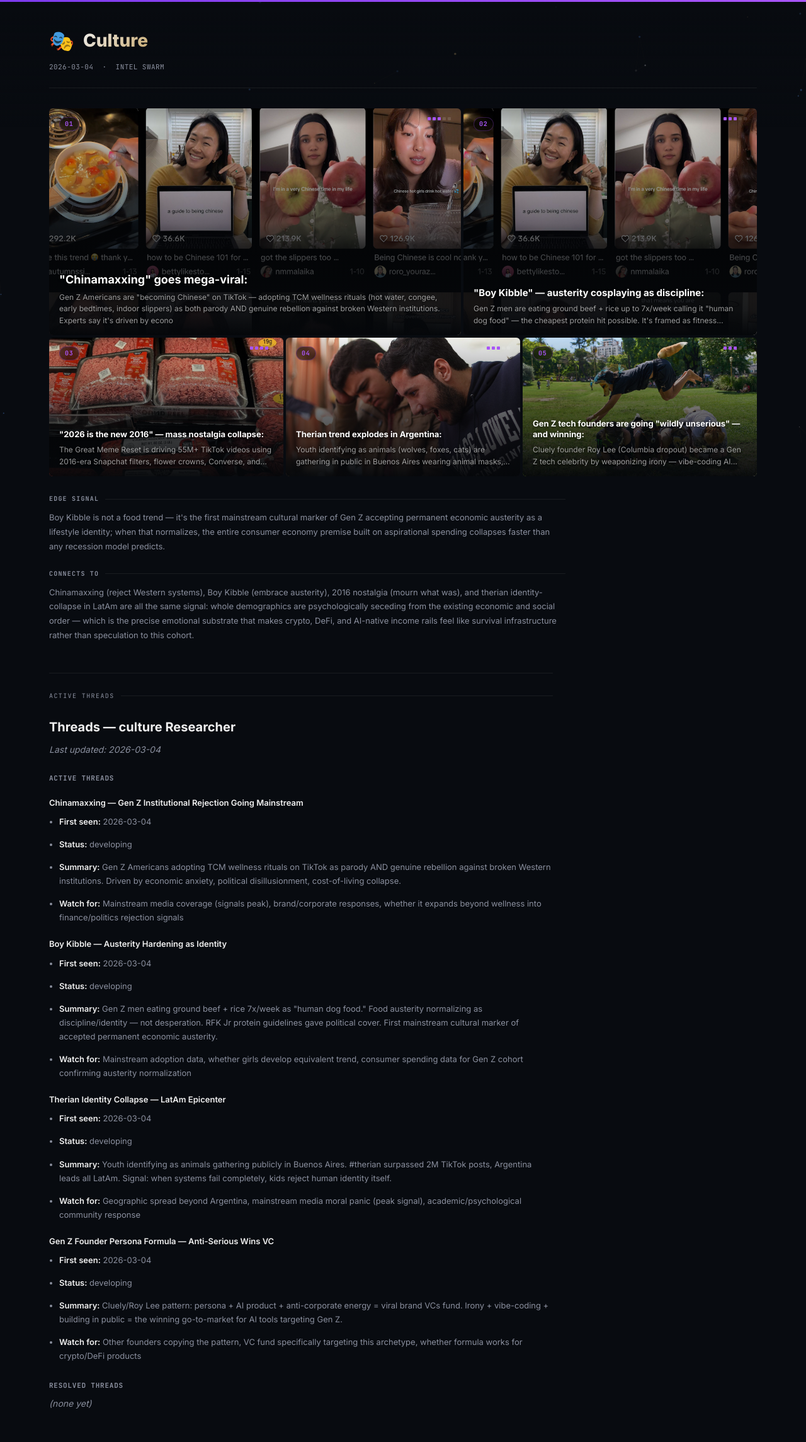
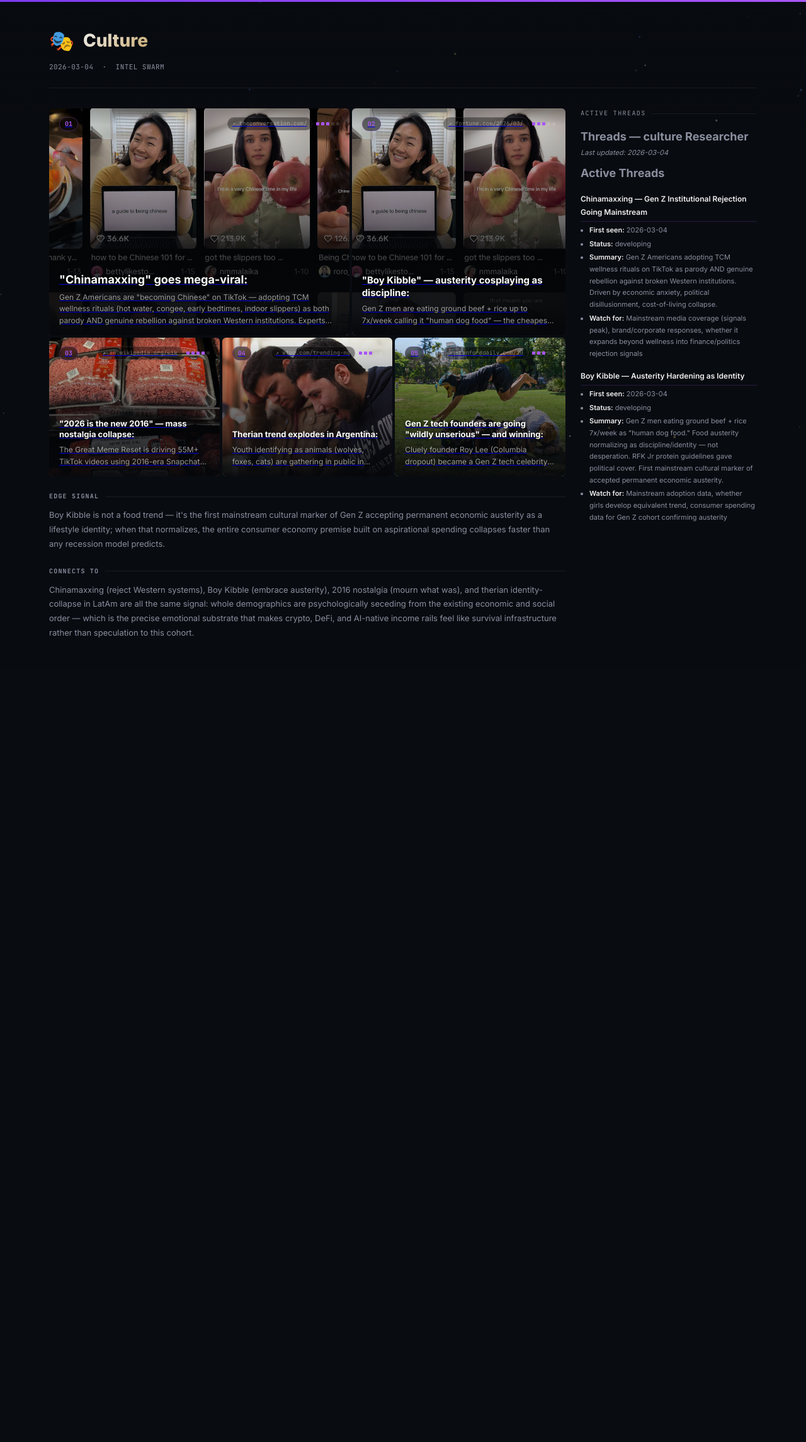
Before and after one commit to outsmartchad/intel-swarm, a Flask app: page /domain/culture?lang=en in a window 1280 px wide. Shown: the part 97-2386 px from the top of the page at 63% size. After the commit the page ends 1109 px from the top, so only its background shows below. Run offline with Flask 3, Linux system fonts and the light colour scheme.

Commit message:
feat: clickable findings + threads sidebar restored
- extract_findings() now extracts first source URL per finding
- Finding cards: <a href target=_blank> if URL found, <div> if not
- Source domain shown as badge top-right (↗ domain.com)
- Threads sidebar back on right side (sticky, scrollable)
- Archive dates moved into sidebar (vertical list)
- Two-col layout: main grid (flex-1) + sidebar (280px)
- Sidebar uses domain accent color for thread headings

```diff
--- a/web/server.py
+++ b/web/server.py
@@ -111,25 +111,27 @@ def get_latest_date():
     d = get_dates(); return d[0] if d else "2026-03-04"
 
 def extract_findings(raw):
-    """Parse researcher markdown → list of {title, body, score} dicts"""
+    """Parse researcher markdown → list of {title, body, score, url} dicts"""
     if not raw: return []
     findings = []
     pattern = re.finditer(r'\*\*(.+?)\*\*[:\s—–-]*(.+?)(?=\n[-*]|\n\n|\Z)', raw, re.DOTALL)
     for m in pattern:
         title = m.group(1).strip()
         body_raw = m.group(2).strip()
-        # Extract inline score tag [SCORE:N] or [★★★★☆] if present
-        score = 3  # default
+        # Extract inline score tag
+        score = 3
         score_m = re.search(r'\[SCORE[:\s]*([1-5])\]', body_raw, re.IGNORECASE)
         if score_m:
             score = int(score_m.group(1))
             body_raw = body_raw[:score_m.start()].strip()
-        # Boost score for keywords
         elif any(k in title.lower() for k in ['breaking','critical','urgent','war','attack','collapse','ban','crash']):
             score = 4
+        # Extract first source URL
+        url_m = re.search(r'https?://[^\s\)\]\"\'<>,]+', body_raw)
+        source_url = url_m.group(0).rstrip('.,;)') if url_m else None
         body = re.sub(r'\s+', ' ', body_raw)[:240]
         if len(title) > 10 and len(title) < 200:
-            findings.append({"title": title, "body": body, "score": score})
+            findings.append({"title": title, "body": body, "score": score, "url": source_url})
     return findings[:5]
 
 def top_score(findings):
--- a/web/templates/domain.html
+++ b/web/templates/domain.html
@@ -12,92 +12,88 @@
   position: sticky; top: 88px; z-index: 98;
 }
 
+/* ── PAGE LAYOUT ── */
+.domain-wrap {
+  display: grid;
+  grid-template-columns: 1fr 280px;
+  gap: 24px;
+  align-items: start;
+}
+.domain-main { min-width: 0; }
+.domain-sidebar {
+  position: sticky; top: 116px;
+  max-height: calc(100vh - 140px);
+  overflow-y: auto; scrollbar-width: thin;
+  scrollbar-color: #2a2e3a transparent;
+}
+.domain-sidebar::-webkit-scrollbar { width: 3px; }
+.domain-sidebar::-webkit-scrollbar-thumb { background: #2a2e3a; border-radius: 99px; }
+
 /* ── FINDINGS GRID ── */
 .findings-grid {
   display: grid;
   grid-template-columns: repeat(12, 1fr);
   gap: 4px;
-  margin-bottom: 28px;
+  margin-bottom: 20px;
 }
 
 .fcard {
   position: relative; overflow: hidden; border-radius: 6px;
-  background: #111418;
-  text-decoration: none; color: inherit;
-  display: flex; flex-direction: column;
-  cursor: default;
+  background: #111418; display: flex; flex-direction: column;
   transition: box-shadow .2s, transform .2s;
+  cursor: pointer;
 }
-.fcard:hover {
+.fcard[href]:hover, .fcard:hover {
   box-shadow: 0 0 0 2px {{ col2 }}80, 0 8px 32px rgba(0,0,0,.5);
   transform: translateY(-2px);
   z-index: 2;
 }
-
-/* Sizes */
 .fcard-hero     { grid-column: span 7; height: 360px; }
 .fcard-featured { grid-column: span 5; height: 360px; }
 .fcard-medium   { grid-column: span 4; height: 220px; }
 .fcard-small    { grid-column: span 4; height: 160px; }
 
-/* Background image */
 .fcard-bg {
   position: absolute; inset: 0;
   background-size: cover; background-position: center;
   transition: transform .5s ease;
 }
 .fcard:hover .fcard-bg { transform: scale(1.05); }
-.fcard-grad {
-  position: absolute; inset: 0;
-  background: linear-gradient(135deg, {{ col1 }} 0%, {{ col2 }} 100%);
-  opacity: .7;
-}
+.fcard-grad { position: absolute; inset: 0; background: linear-gradient(135deg, {{ col1 }} 0%, {{ col2 }} 100%); opacity: .7; }
 .fcard-overlay {
   position: absolute; inset: 0;
-  background: linear-gradient(to top,
-    rgba(5,7,10,.97) 0%,
-    rgba(5,7,10,.6) 45%,
-    rgba(5,7,10,.05) 100%
-  );
+  background: linear-gradient(to top, rgba(5,7,10,.97) 0%, rgba(5,7,10,.6) 45%, rgba(5,7,10,.05) 100%);
 }
 .fcard-hero .fcard-overlay, .fcard-featured .fcard-overlay {
-  background: linear-gradient(to top,
-    rgba(5,7,10,1) 0%,
-    rgba(5,7,10,.65) 40%,
-    rgba(5,7,10,.05) 100%
-  );
+  background: linear-gradient(to top, rgba(5,7,10,1) 0%, rgba(5,7,10,.65) 40%, rgba(5,7,10,.05) 100%);
 }
-
-/* Content */
 .fcard-content {
-  position: relative; z-index: 2; height: 100%;
-  padding: 14px 16px;
-  display: flex; flex-direction: column;
-  justify-content: space-between;
+  position: relative; z-index: 2; height: 100%; padding: 14px 16px;
+  display: flex; flex-direction: column; justify-content: space-between;
 }
-.fcard-top { display: flex; align-items: flex-start; justify-content: space-between; }
+.fcard-top { display: flex; align-items: flex-start; justify-content: space-between; gap: 6px; }
 .fcard-num {
   font-family: var(--mono); font-size: 10px; font-weight: 700;
-  color: {{ col2 }}; letter-spacing: .08em;
-  background: rgba(0,0,0,.5); backdrop-filter: blur(4px);
-  padding: 2px 8px; border-radius: 99px;
-  border: 1px solid {{ col2 }}44;
+  color: {{ col2 }}; background: rgba(0,0,0,.5); backdrop-filter: blur(4px);
+  padding: 2px 8px; border-radius: 99px; border: 1px solid {{ col2 }}44;
+  white-space: nowrap;
+}
+.fcard-link-badge {
+  font-family: var(--mono); font-size: 9px; color: rgba(255,255,255,.4);
+  background: rgba(0,0,0,.4); padding: 2px 7px; border-radius: 99px;
+  border: 1px solid rgba(255,255,255,.1); white-space: nowrap;
+  display: flex; align-items: center; gap: 4px;
 }
 .fcard-pips { display: flex; gap: 3px; align-items: center; }
 .fpip { width: 5px; height: 5px; border-radius: 1px; }
 .fpip.on  { background: {{ col2 }}; }
 .fpip.off { background: rgba(255,255,255,.12); }
-
 .fcard-bottom { display: flex; flex-direction: column; gap: 7px; }
-.fcard-title {
-  font-weight: 700; color: #fff; line-height: 1.3;
-  text-shadow: 0 1px 4px rgba(0,0,0,.8);
-}
+.fcard-title { font-weight: 700; color: #fff; line-height: 1.3; text-shadow: 0 1px 4px rgba(0,0,0,.8); }
 .fcard-hero     .fcard-title { font-size: 18px; }
 .fcard-featured .fcard-title { font-size: 15px; }
 .fcard-medium   .fcard-title { font-size: 13px; }
 .fcard-small    .fcard-title { font-size: 12px; }
-
 .fcard-body {
   font-size: 12px; color: rgba(255,255,255,.6); line-height: 1.55;
   display: -webkit-box; -webkit-box-orient: vertical; overflow: hidden;
@@ -108,13 +104,8 @@
 .fcard-medium   .fcard-body { -webkit-line-clamp: 2; }
 .fcard-small    .fcard-body { display: none; }
 
-.fcard-link {
-  font-family: var(--mono); font-size: 10px;
-  color: {{ col2 }}; letter-spacing: .04em;
-}
-
-/* Tail sections */
-.tail-section { max-width: 820px; margin-bottom: 12px; }
+/* ── TAIL SECTIONS ── */
+.tail-section { max-width: 100%; margin-bottom: 12px; }
 .tail-section h2 {
   font-family: var(--mono); font-size: 10px; letter-spacing: .12em;
   color: var(--muted); text-transform: uppercase; margin: 24px 0 10px;
@@ -126,17 +117,41 @@
 .tail-section a { color: var(--accent); font-family: var(--mono); font-size: 11px; }
 .tail-section ul { padding-left: 18px; }
 
+/* ── SIDEBAR ── */
+.sidebar-label {
+  font-family: var(--mono); font-size: 10px; color: var(--muted);
+  letter-spacing: .14em; margin-bottom: 14px;
+  display: flex; align-items: center; gap: 8px;
+}
+.sidebar-label::after { content: ''; flex: 1; height: 1px; background: var(--border); }
+.sidebar-threads { font-size: 12px; color: var(--muted); line-height: 1.7; }
+.sidebar-threads h3 {
+  font-size: 12px; font-weight: 600; color: var(--text);
+  margin: 16px 0 4px; padding-bottom: 4px;
+  border-bottom: 1px solid {{ col2 }}33;
+}
+.sidebar-threads h3:first-child { margin-top: 0; }
+.sidebar-threads strong { color: var(--text); font-weight: 600; }
+.sidebar-threads ul { padding-left: 14px; list-style: disc; }
+.sidebar-threads li { margin-bottom: 3px; font-size: 11px; }
+.sidebar-threads a { color: var(--accent); font-family: var(--mono); font-size: 10px; }
+.sidebar-threads p { font-size: 11px; margin-bottom: 8px; }
+
+/* Archive in sidebar */
+.sidebar-archive { margin-top: 24px; }
+.sidebar-archive .sidebar-label { margin-bottom: 10px; }
+
 /* Responsive */
-@media (max-width: 900px) {
+@media (max-width: 960px) {
+  .domain-wrap { grid-template-columns: 1fr; }
+  .domain-sidebar { position: static; max-height: none; margin-top: 32px; }
   .fcard-hero     { grid-column: span 12; height: 280px; }
   .fcard-featured { grid-column: span 12; height: 240px; }
   .fcard-medium   { grid-column: span 6;  height: 180px; }
   .fcard-small    { grid-column: span 6;  height: 140px; }
 }
 @media (max-width: 600px) {
-  .fcard-hero, .fcard-featured, .fcard-medium, .fcard-small {
-    grid-column: span 12; height: 180px;
-  }
+  .fcard-hero, .fcard-featured, .fcard-medium, .fcard-small { grid-column: span 12; height: 180px; }
 }
 </style>
 
@@ -150,31 +165,30 @@
       <span class="domain-big-name">{{ name }}</span>
     </div>
     <div class="domain-meta">{{ date }} &nbsp;·&nbsp; INTEL SWARM</div>
-    {% if all_dates and all_dates|length > 1 %}
-    <div class="archive-bar">
-      {% for d in all_dates %}
-      <a class="archive-link {% if d == date %}active{% endif %}"
-         href="/domain/{{ rid }}/{{ d }}?lang={{ lang|default('en') }}">{{ d }}</a>
-      {% endfor %}
   </div>
-    {% endif %}
-  </div>
+
+  <div class="domain-wrap">
+
+    <!-- MAIN: findings grid -->
+    <div class="domain-main">
 
       {% if findings %}
       <div class="findings-grid">
         {% for f in findings %}
         {% set idx = loop.index0 %}
         {% set score = f.score|default(3) %}
-
-    {# Assign layout: first=hero, second=featured, rest=medium or small #}
         {% if idx == 0 %}{% set fsize = "fcard-hero" %}
         {% elif idx == 1 %}{% set fsize = "fcard-featured" %}
         {% elif idx <= 4 %}{% set fsize = "fcard-medium" %}
         {% else %}{% set fsize = "fcard-small" %}{% endif %}
 
+        {# Wrap in <a> if source URL available #}
+        {% if f.url %}
+        <a href="{{ f.url }}" target="_blank" rel="noopener" class="fcard {{ fsize }}">
+        {% else %}
         <div class="fcard {{ fsize }}">
+        {% endif %}
 
-      {# Background #}
           {% if f.image %}
           <div class="fcard-bg" style="background-image:url('{{ f.image }}')"></div>
           {% else %}
@@ -185,22 +199,24 @@
           <div class="fcard-content">
             <div class="fcard-top">
               <span class="fcard-num">0{{ loop.index }}</span>
+              <div style="display:flex;align-items:center;gap:6px">
+                {% if f.url %}
+                <span class="fcard-link-badge">↗ {{ f.url | replace('https://','') | replace('http://','') | truncate(20, True, '') }}</span>
+                {% endif %}
                 <div class="fcard-pips">
                   {% for i in range(1,6) %}
                   <div class="fpip {% if i <= score %}on{% else %}off{% endif %}"></div>
                   {% endfor %}
                 </div>
               </div>
+            </div>
             <div class="fcard-bottom">
-          {% if f.title %}
-          <div class="fcard-title">{{ f.title }}</div>
-          {% endif %}
-          {% if f.body %}
-          <div class="fcard-body">{{ f.body }}</div>
-          {% endif %}
+              {% if f.title %}<div class="fcard-title">{{ f.title }}</div>{% endif %}
+              {% if f.body %}<div class="fcard-body">{{ f.body }}</div>{% endif %}
             </div>
           </div>
-    </div>
+
+        {% if f.url %}</a>{% else %}</div>{% endif %}
         {% endfor %}
       </div>
       {% elif html %}
@@ -213,12 +229,31 @@
       <div class="tail-section">{{ tail_html | safe }}</div>
       {% endif %}
 
+    </div>
+
+    <!-- SIDEBAR: threads + archive -->
+    <aside class="domain-sidebar">
+
       {% if threads %}
-  <div class="threads-section">
-    <div class="threads-label">ACTIVE THREADS</div>
-    <div class="threads-body article">{{ threads | safe }}</div>
+      <div class="sidebar-label">ACTIVE THREADS</div>
+      <div class="sidebar-threads">{{ threads | safe }}</div>
+      {% endif %}
+
+      {% if all_dates and all_dates|length > 1 %}
+      <div class="sidebar-archive">
+        <div class="sidebar-label">ARCHIVE</div>
+        <div class="archive-bar" style="flex-direction:column;gap:4px">
+          {% for d in all_dates %}
+          <a class="archive-link {% if d == date %}active{% endif %}"
+             href="/domain/{{ rid }}/{{ d }}?lang={{ lang|default('en') }}">{{ d }}</a>
+          {% endfor %}
+        </div>
       </div>
       {% endif %}
 
+    </aside>
+
+  </div>
+
 </div>
 {% endblock %}
```
Lines whose indentation alone changed are shown as unchanged.
